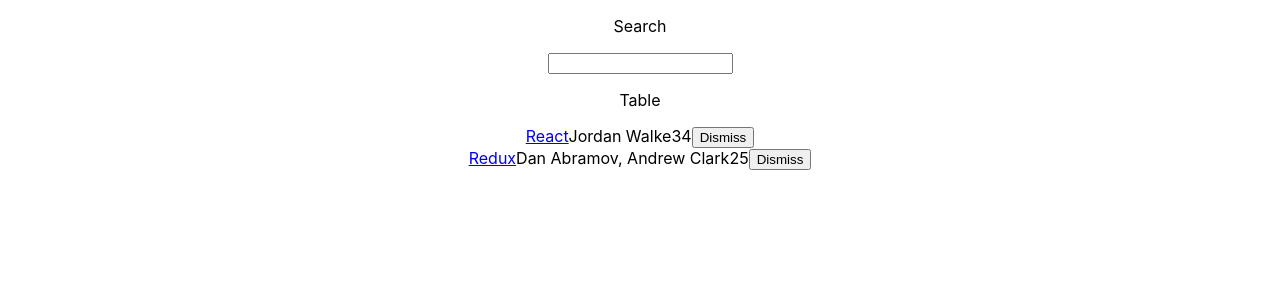
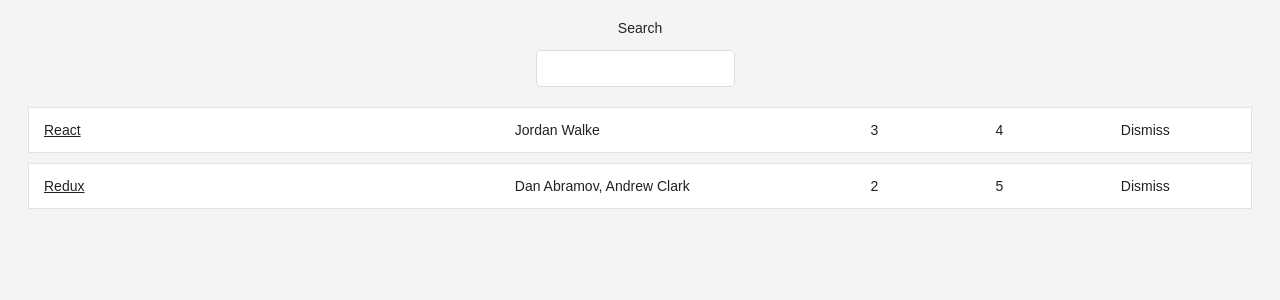
Before and after one commit to Roman-Alenskiy/react-hackernews, a React (Create React App) app: page / in a window 1280 px wide. Shown: the top 300 px of the page. Built offline with nearby package versions, Linux system fonts and the light colour scheme.

Commit message:
Added some styles and SASS

```diff
--- a/package.json
+++ b/package.json
@@ -3,6 +3,7 @@
   "version": "0.1.0",
   "private": true,
   "dependencies": {
+    "node-sass": "^4.10.0",
     "react": "^16.6.3",
     "react-dom": "^16.6.3",
     "react-scripts": "2.1.1"
--- a/src/App.css
+++ /dev/null
@@ -1,32 +0,0 @@
-.App {
-  text-align: center;
-}
-
-.App-logo {
-  animation: App-logo-spin infinite 20s linear;
-  height: 40vmin;
-}
-
-.App-header {
-  background-color: #282c34;
-  min-height: 100vh;
-  display: flex;
-  flex-direction: column;
-  align-items: center;
-  justify-content: center;
-  font-size: calc(10px + 2vmin);
-  color: white;
-}
-
-.App-link {
-  color: #61dafb;
-}
-
-@keyframes App-logo-spin {
-  from {
-    transform: rotate(0deg);
-  }
-  to {
-    transform: rotate(360deg);
-  }
-}
--- a/src/App.js
+++ b/src/App.js
@@ -1,5 +1,5 @@
 import React, { Component } from 'react';
-import './App.css';
+import './App.scss';
 
 const list = [
   {
@@ -54,7 +54,8 @@
     const {list, searchTerm} = this.state
 
     return (
-      <div className="App">
+      <div className="page">
+        <div className="interactions">
           <Search
             value={searchTerm}
             onChange={this.onSearchChange}
@@ -63,15 +64,13 @@
               Search
             </p>
           </Search>
+        </div>
 
         <Table
           list={list}
           pattern={searchTerm}
           onDismiss={this.onDismiss}
         >
-          <p>
-            Table
-          </p>
         </Table>
       </div>
     )
@@ -89,21 +88,30 @@
   </form>
 )
 
-const Table = ({ list, pattern, onDismiss, children }) => (
-  <div>
-    {children}
-    {list.filter(isSearched(pattern.trim())).map((item) => {
-      const onHandleDismiss = () => onDismiss(item.objectID)
+const Table = ({ list, pattern, onDismiss }) => {
+  const largeColumn = {
+    width: '40%',
+  };
+  const midColumn = {
+    width: '30%',
+  };
+  const smallColumn = {
+    width: '10%',
+  };
 
   return (
-        <div key={item.objectID}>
-          <span><a href={item.url}>{item.title}</a></span>
-          <span>{item.author}</span>
-          <span>{item.num_comments}</span>
-          <span>{item.points}</span>
-          <span>
+    <div className="table">
+      {list.filter(isSearched(pattern.trim())).map((item) => {
+        return (
+          <div key={item.objectID} className="table-row">
+            <span style={largeColumn}><a href={item.url}>{item.title}</a></span>
+            <span style={midColumn}>{item.author}</span>
+            <span style={smallColumn}>{item.num_comments}</span>
+            <span style={smallColumn}>{item.points}</span>
+            <span style={smallColumn}>
               <Button
-              onClick={onHandleDismiss}
+                className="button-inline"
+                onClick={() => onDismiss(item.objectID)}
               >
                 Dismiss
               </Button>
@@ -113,6 +121,7 @@
       })}
   </div>
   )
+}
 
 const Button = ({ onClick, className = '', children }) => (
   <button
--- /dev/null
+++ b/src/App.scss
@@ -0,0 +1,63 @@
+.page {
+  margin: 20px;
+}
+
+.interactions {
+  text-align: center;
+}
+
+.table {
+  margin: 20px 0;
+}
+
+.table-header {
+  display: flex;
+  line-height: 24px;
+  font-size: 16px;
+  padding: 0 10px;
+  justify-content: space-between;
+}
+
+.table-empty {
+  margin: 200px;
+  text-align: center;
+  font-size: 16px;
+}
+
+.table-row {
+  display: flex;
+  line-height: 24px;
+  white-space: nowrap;
+  margin: 10px 0;
+  padding: 10px;
+  background: #ffffff;
+  border: 1px solid #e3e3e3;
+}
+
+.table-header>span {
+  overflow: hidden;
+  text-overflow: ellipsis;
+  padding: 0 5px;
+}
+
+.table-row>span {
+  overflow: hidden;
+  text-overflow: ellipsis;
+  padding: 0 5px;
+}
+
+.button-inline {
+  border-width: 0;
+  background: transparent;
+  color: inherit;
+  text-align: inherit;
+  -webkit-font-smoothing: inherit;
+  padding: 0;
+  font-size: inherit;
+  cursor: pointer;
+}
+
+.button-active {
+  border-radius: 0;
+  border-bottom: 1px solid #38BB6C;
+}
--- a/src/index.css
+++ b/src/index.css
@@ -1,14 +1,45 @@
 body {
-  margin: 0;
-  padding: 0;
-  font-family: -apple-system, BlinkMacSystemFont, "Segoe UI", "Roboto", "Oxygen",
-    "Ubuntu", "Cantarell", "Fira Sans", "Droid Sans", "Helvetica Neue",
-    sans-serif;
-  -webkit-font-smoothing: antialiased;
-  -moz-osx-font-smoothing: grayscale;
+  color: #222;
+  background: #f4f4f4;
+  font: 400 14px CoreSans, Arial, sans-serif;
 }
 
-code {
-  font-family: source-code-pro, Menlo, Monaco, Consolas, "Courier New",
-    monospace;
+a {
+  color: #222;
 }
+
+a:hover {
+  text-decoration: underline;
+}
+
+ul,
+li {
+  list-style: none;
+  padding: 0;
+  margin: 0;
+}
+
+input {
+  padding: 10px;
+  border-radius: 5px;
+  outline: none;
+  margin-right: 10px;
+  border: 1px solid #dddddd;
+}
+
+button {
+  padding: 10px;
+  border-radius: 5px;
+  border: 1px solid #dddddd;
+  background: transparent;
+  color: #808080;
+  cursor: pointer;
+}
+
+button:hover {
+  color: #222;
+}
+
+*:focus {
+  outline: none;
+}
```
Also changed, not shown: 1 other file (tests, documents, lock files or other folders). Lines whose indentation alone changed are shown as unchanged.
